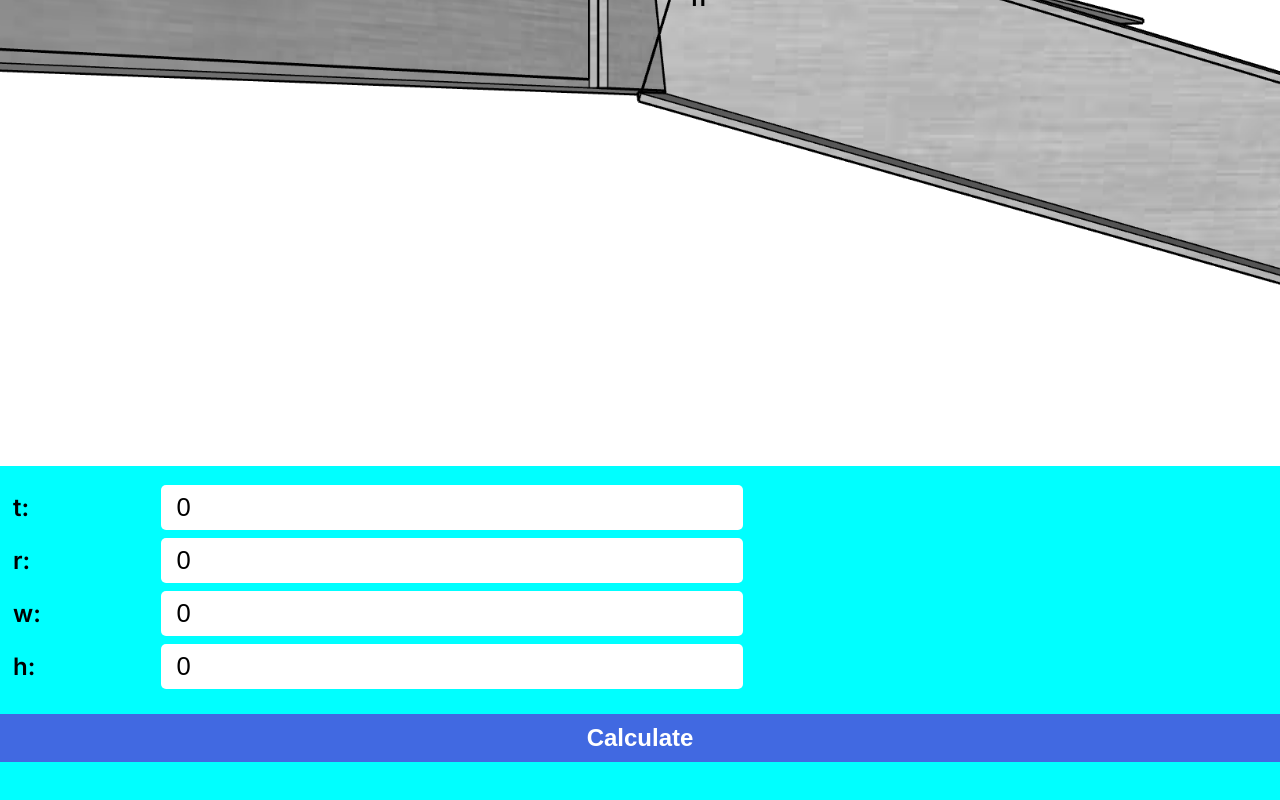
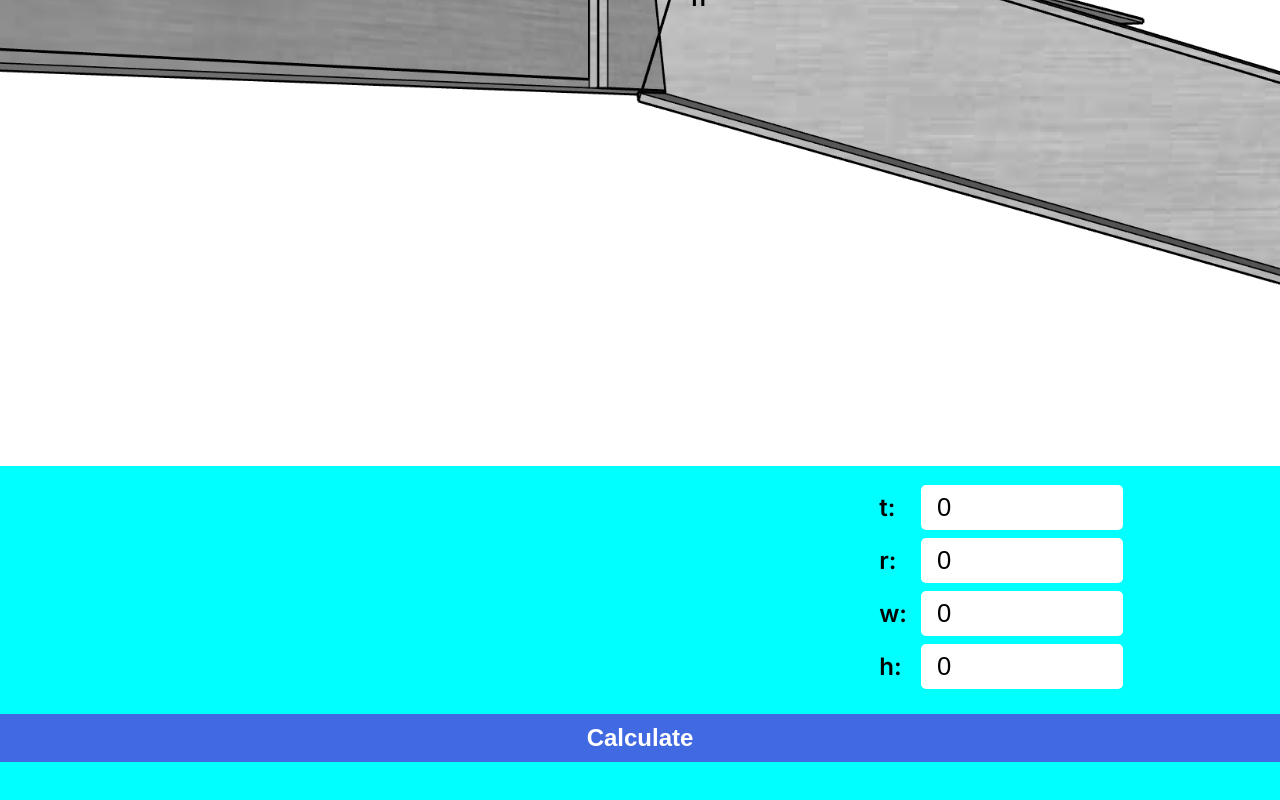
Before and after one commit to RonnieTz/beam_cut_calculator, a Next.js app: page / in a window 1280 px wide. Shown: the part 4756-5556 px from the top of the page. Built offline with nearby package versions, Linux system fonts and the light colour scheme.

Commit message:
padding on result table

```diff
--- a/app/globals.css
+++ b/app/globals.css
@@ -133,3 +133,7 @@ p {
   font-family: 'Poppins', sans-serif;
   font-style: italic;
 }
+
+table {
+  margin-left: auto;
+}
```
